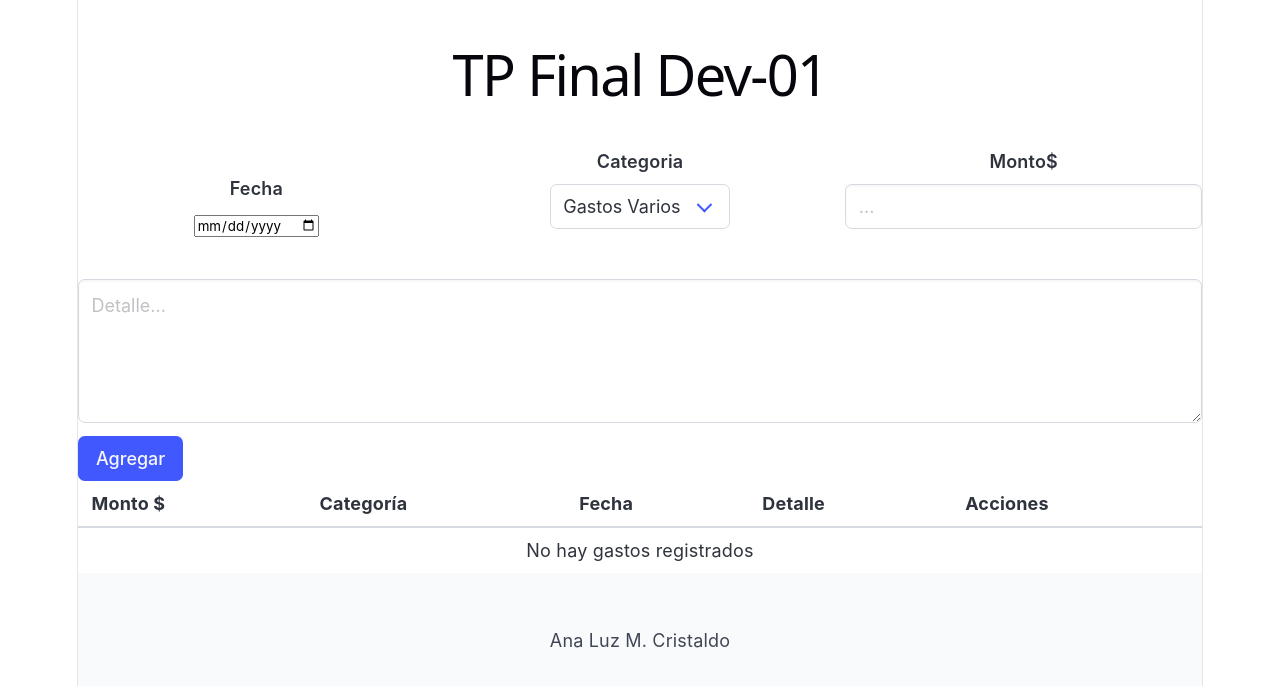
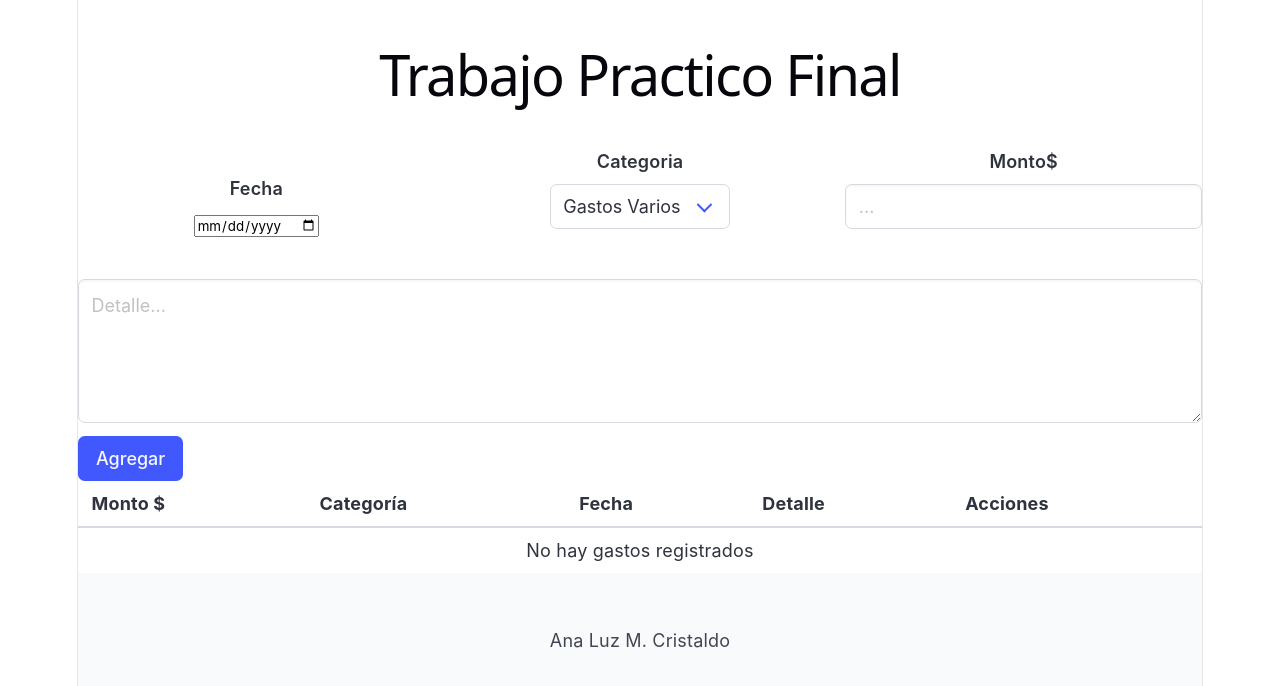
Before and after one commit to devanacristaldo/TPFFrontEnd2026, a React (Vite) app in the folder TPFinal/: page / in a window 1280 px wide. Shown: the top 686 px of the page. Built offline with nearby package versions, Linux system fonts and the light colour scheme.

Commit message:
VersionFinal

```diff
--- a/TPFinal/src/Home.jsx
+++ b/TPFinal/src/Home.jsx
@@ -98,7 +98,7 @@ function Home() {
 
   return (
     <>
-      <h1>TP Final Dev-01</h1>
+      <h1>Trabajo Practico Final</h1>
 
       <div>
 
```
